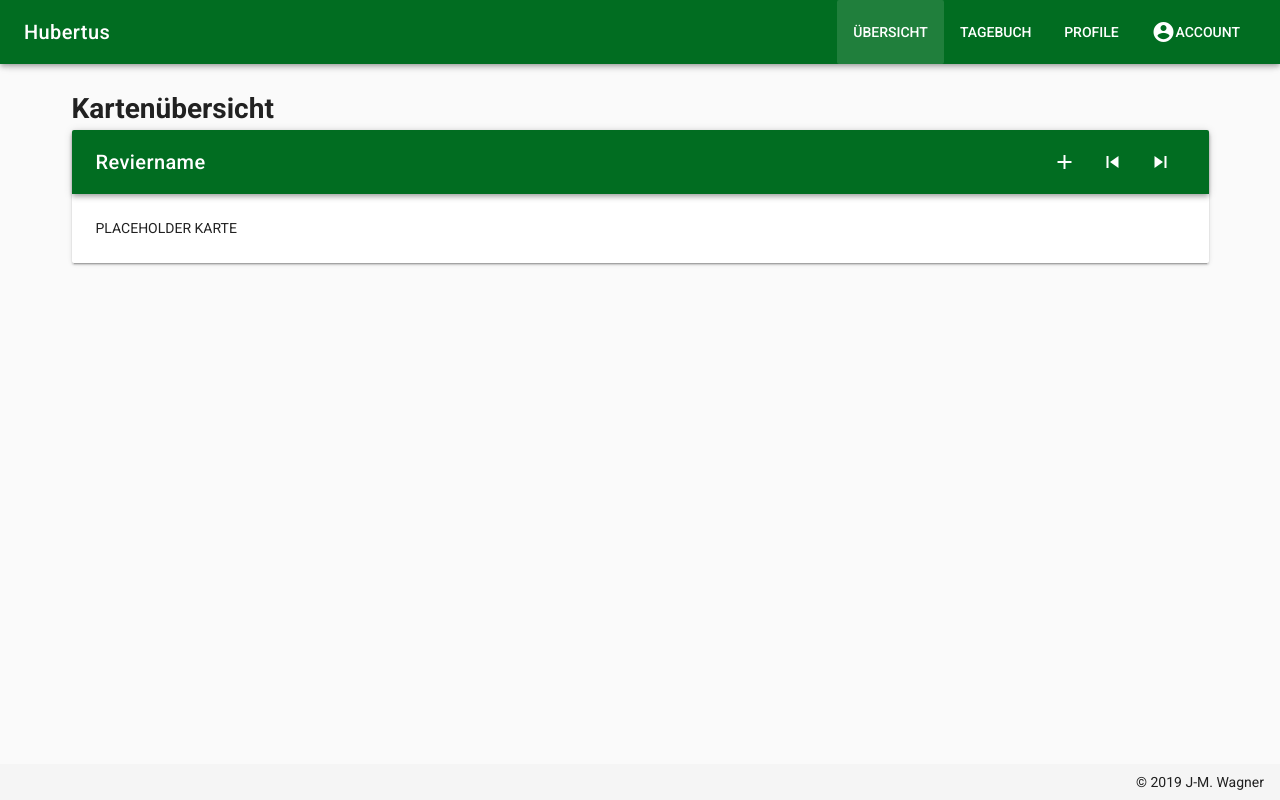
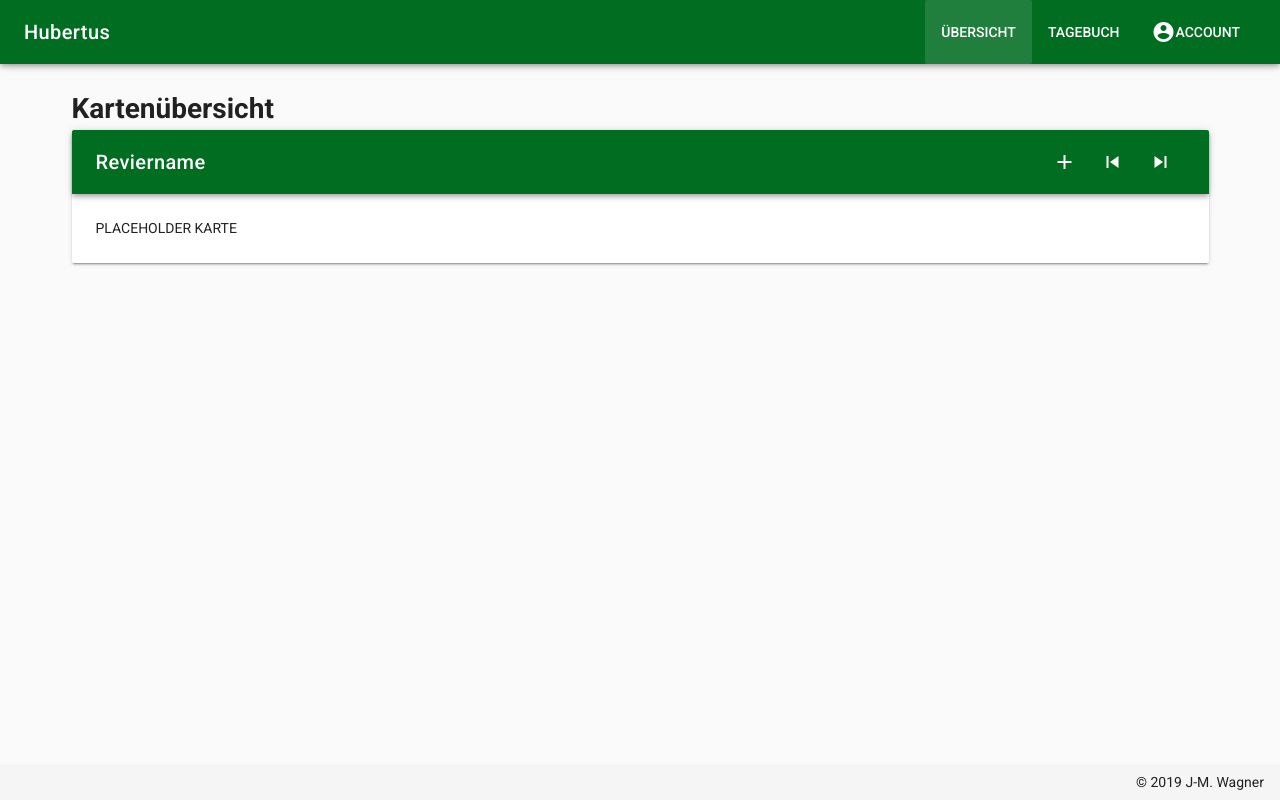
Before and after one commit to WagnerJM/hubertus_client, a Vue app: page / in a window 1280 px wide. Built offline with nearby package versions, Linux system fonts and the light colour scheme.

Commit message:
removed Profile Btn

```diff
--- a/src/App.vue
+++ b/src/App.vue
@@ -8,7 +8,7 @@
         <v-btn flat to="/login" v-if="!loginState">Login</v-btn>
         <v-btn flat to="/" v-if="loginState">Übersicht</v-btn>
         <v-btn flat to="/tagebuch" v-if="loginState">Tagebuch</v-btn>
-        <v-btn flat to="/profile" v-if="loginState">Profile</v-btn>
+
 
         <v-menu :nudge-width="100" offset-y v-if="loginState">
           <template v-slot:activator="{ on }">
```
